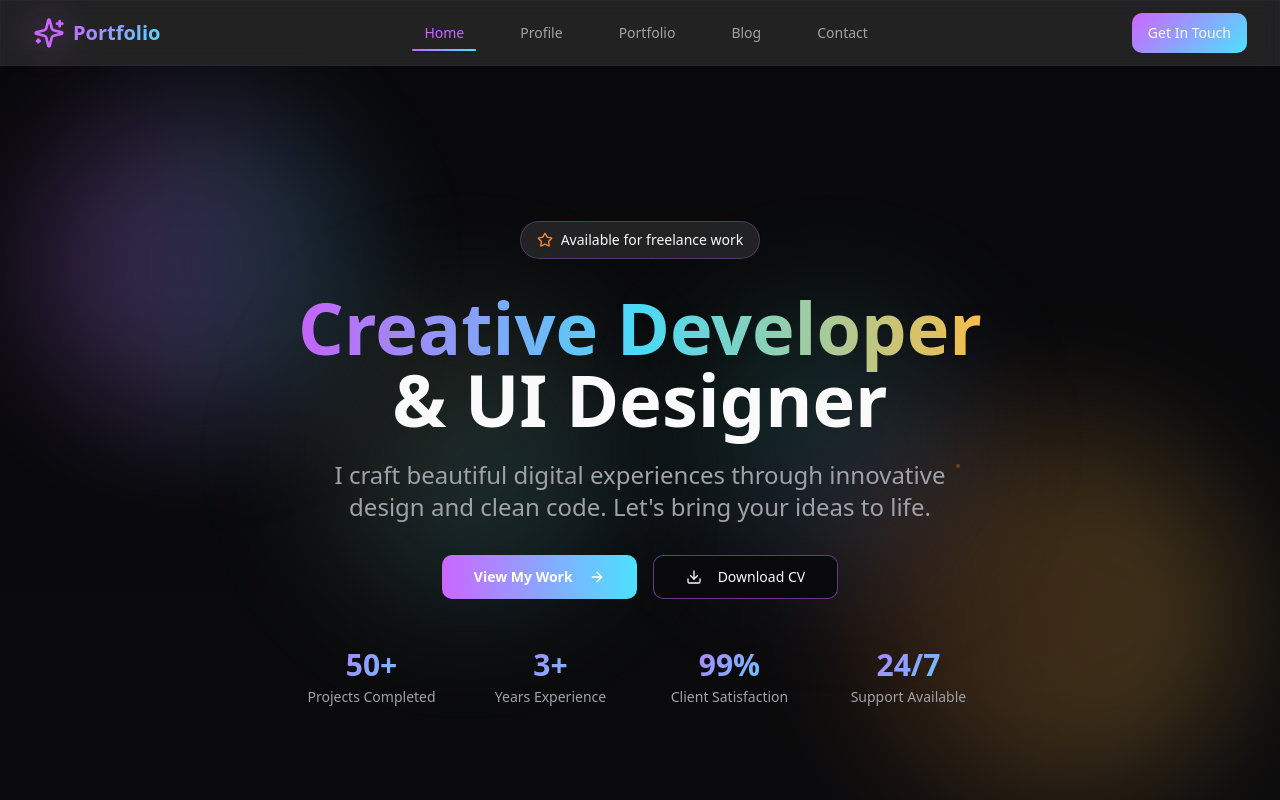
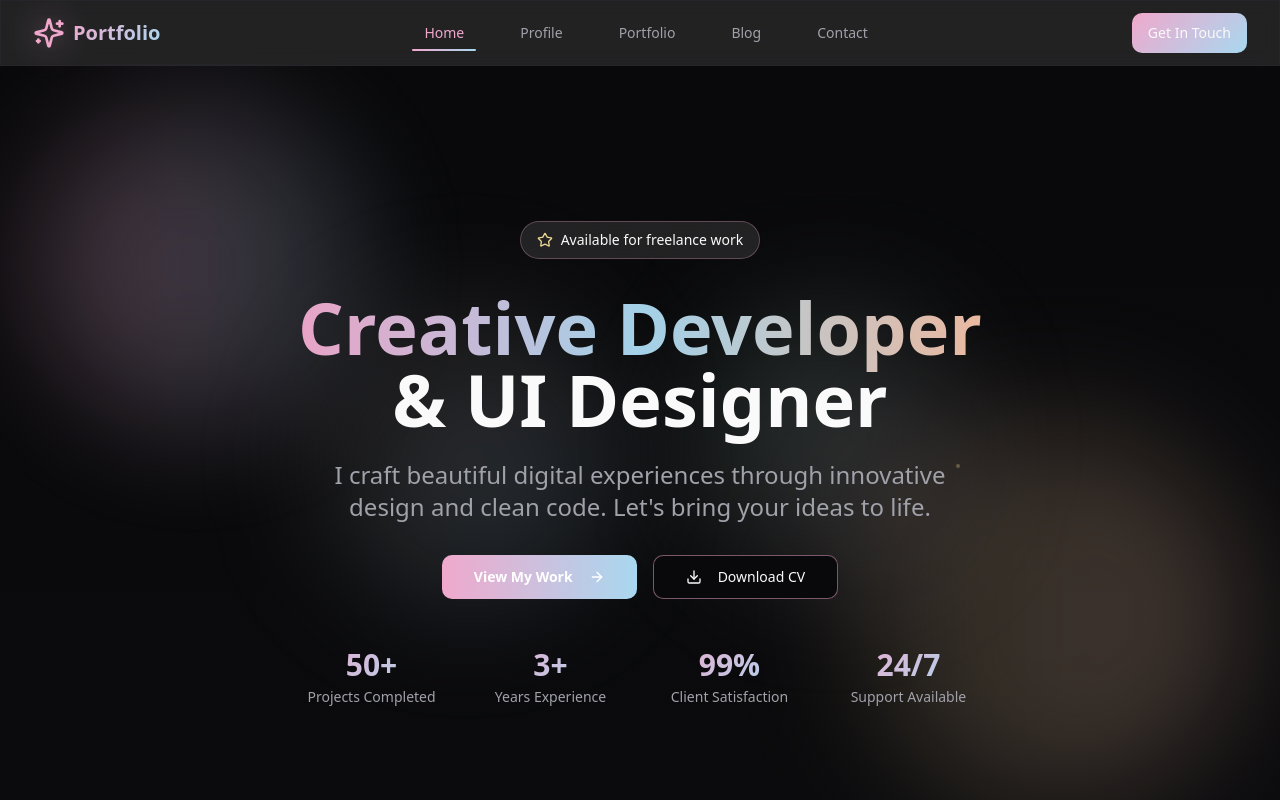
Before and after one commit to reynayaa/portofoli_web, a React (Vite) app: page / in a window 1280 px wide. Shown: the top 800 px of the page. Built offline with nearby package versions, Linux system fonts and the light colour scheme.

Commit message:
Change colors to pastel and bright.

```diff
--- a/src/index.css
+++ b/src/index.css
@@ -10,13 +10,13 @@
     --background: 240 10% 3.9%;
     --foreground: 0 0% 98%;
 
-    /* Brand colors - Vibrant unique palette */
-    --primary: 280 100% 70%;
-    --primary-glow: 290 100% 85%;
-    --secondary: 190 100% 65%;
-    --accent: 40 100% 65%;
-    --warning: 25 100% 60%;
-    --success: 160 80% 50%;
+    /* Brand colors - Pastel bright palette */
+    --primary: 330 70% 80%;
+    --primary-glow: 340 65% 85%;
+    --secondary: 200 70% 80%;
+    --accent: 20 75% 80%;
+    --warning: 45 70% 75%;
+    --success: 150 60% 75%;
 
     /* UI colors */
     --card: 240 10% 5%;
```
